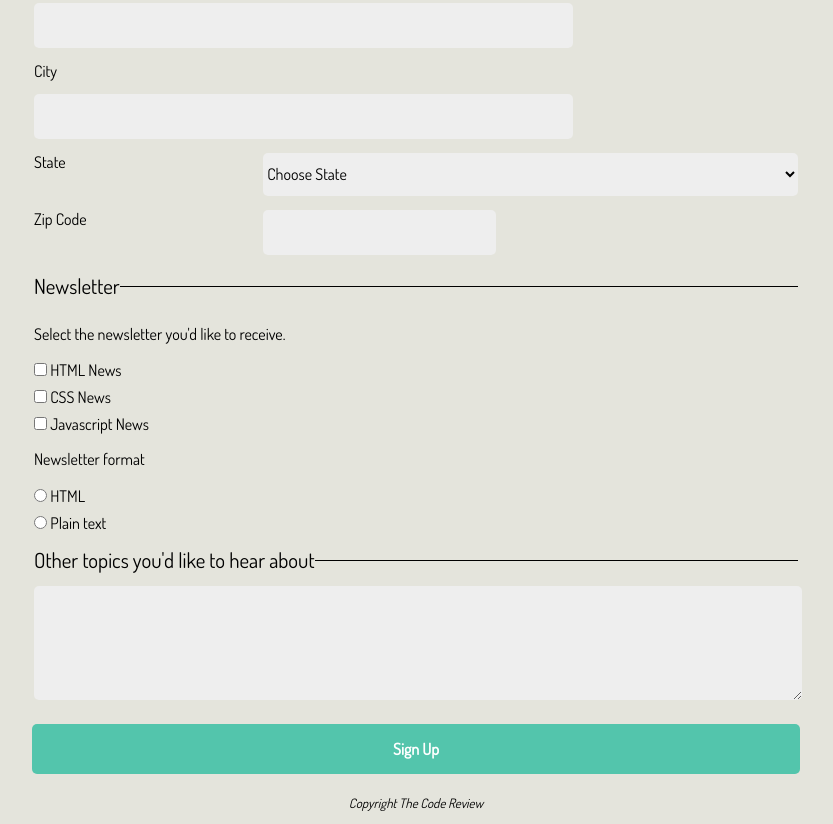
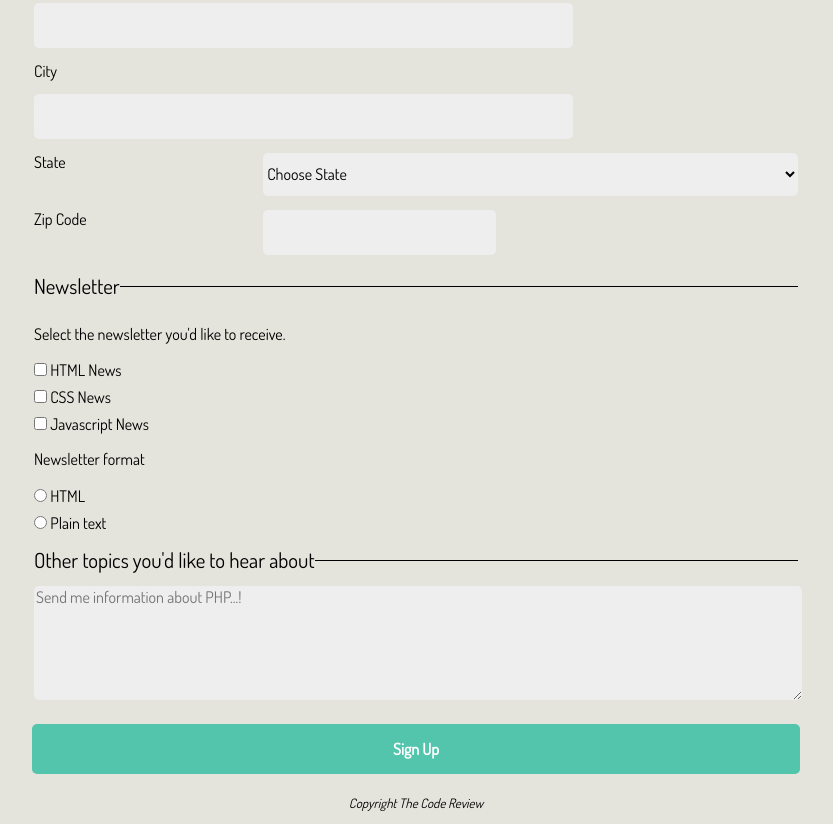
Before and after one commit to TychoNeuman/techdegree-unit3-responsiveform, a plain HTML site: page index.html in a window 1280 px wide. Shown: the part 542-1366 px from the top of the page, without its empty margins (224-1057 px from the left). Drawn offline with Linux system fonts and the light colour scheme; a web font is replaced by a local one.

Commit message:
placeholder text

```diff
--- a/index.html
+++ b/index.html
@@ -61,7 +61,7 @@
         </fieldset>
         <fieldset>
             <legend>Other topics you'd like to hear about</legend>
-            <textarea name="other_topics" id="other_topics" rows="6"></textarea>
+            <textarea name="other_topics" id="other_topics" rows="6" placeholder="Send me information about PHP...!"></textarea>
         </fieldset>
         <input type="submit" value="Sign Up">
     </form>
```
